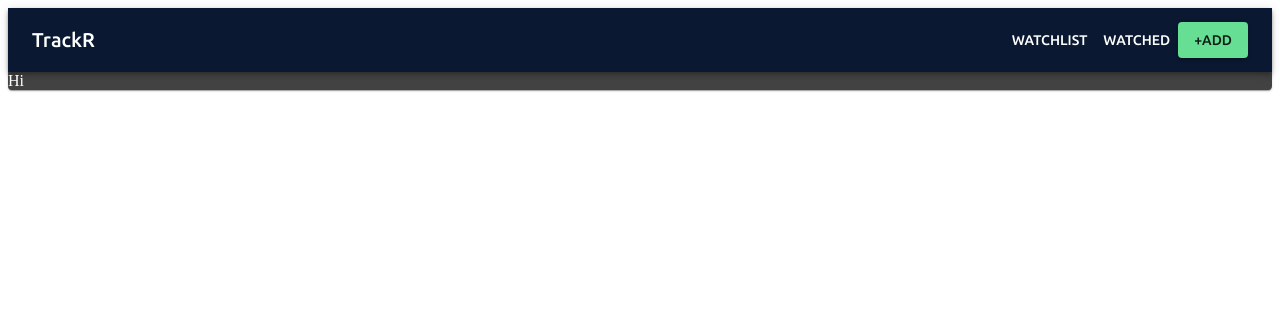
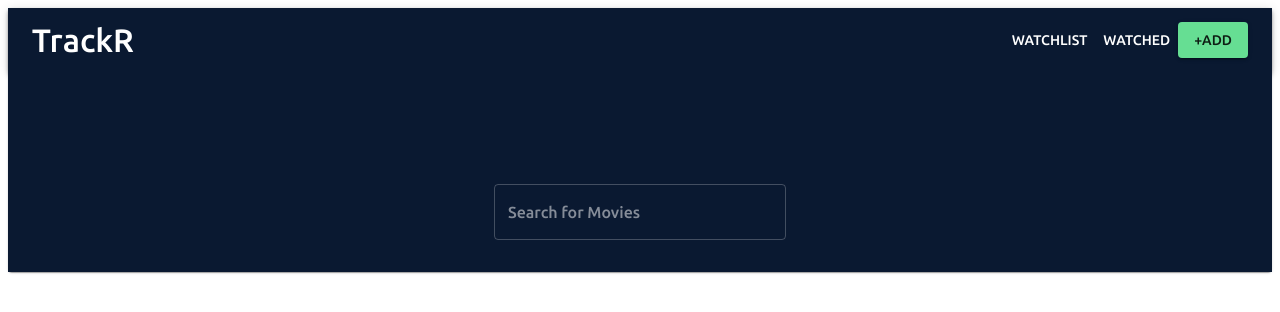
Before and after one commit to AmitrajitDas/TrackR, a React (Create React App) app: page /add in a window 1280 px wide. Shown: the top 312 px of the page. Built offline with nearby package versions, Linux system fonts and the light colour scheme.

Commit message:
add movies page and searchbar

```diff
--- a/src/App.js
+++ b/src/App.js
@@ -8,7 +8,11 @@ import {
 
 import { BrowserRouter as Router, Switch, Route, Link } from 'react-router-dom'
 
+// components
 import Navbar from './components/Navbar/Navbar'
+
+// screens
+import Add from './screens/Add/Add'
 
 const App = () => {
   const theme = responsiveFontSizes(
@@ -26,6 +30,7 @@ const App = () => {
         primary: { main: '#0A1931' },
         secondary: { main: '#66DE93' },
         alternate: { main: '#161616' },
+        body: { main: '#043359' },
       },
     })
   )
@@ -34,8 +39,12 @@ const App = () => {
     <>
       <MuiThemeProvider theme={theme}>
         <Paper>
-          <Navbar />
-          <Router>Hi</Router>
+          <Router>
+            <Navbar />
+            <Switch>
+              <Route path='/add' component={Add} />
+            </Switch>
+          </Router>
         </Paper>
       </MuiThemeProvider>
     </>
--- a/src/components/Navbar/Navbar.js
+++ b/src/components/Navbar/Navbar.js
@@ -1,5 +1,4 @@
-import React from 'react'
-
+import { Link } from 'react-router-dom'
 import {
   AppBar,
   Toolbar,
@@ -7,7 +6,6 @@ import {
   Button,
   IconButton,
 } from '@material-ui/core'
-import MenuIcon from '@material-ui/icons/Menu'
 
 import { useStyles } from './styles'
 
@@ -15,17 +13,19 @@ const Navbar = () => {
   const classes = useStyles()
 
   return (
-    <div>
+    <div className={classes.root}>
       <AppBar position='static'>
         <Toolbar>
-          <Typography variant='h6' className={classes.title}>
+          <Typography variant='h4' className={classes.title}>
             TrackR
           </Typography>
           <Button color='inherit'>Watchlist</Button>
           <Button color='inherit'>Watched</Button>
-          <Button variant='contained' color='secondary'>
-            +Add
-          </Button>
+          <Link to='/add' className={classes.link}>
+            <Button variant='contained' color='secondary'>
+              +Add
+            </Button>
+          </Link>
         </Toolbar>
       </AppBar>
     </div>
--- a/src/components/Navbar/styles.js
+++ b/src/components/Navbar/styles.js
@@ -8,4 +8,9 @@ export const useStyles = makeStyles((theme) => ({
   title: {
     flexGrow: 1,
   },
+
+  link: {
+    color: theme.palette.alternate.main,
+    textDecoration: 'none',
+  },
 }))
--- /dev/null
+++ b/src/screens/Add/Add.js
@@ -0,0 +1,32 @@
+import { useState } from 'react'
+import { TextField } from '@material-ui/core'
+
+import { useStyles } from './styles'
+
+const Add = () => {
+  const classes = useStyles()
+
+  const [searchTerm, setSearchTerm] = useState('')
+
+  const formHandling = (e) => {
+    e.preventDefault()
+
+    setSearchTerm(e.target.value)
+  }
+
+  return (
+    <div className={classes.wrapper}>
+      <div className={classes.inputWrapper}>
+        <TextField
+          placeholder='Search for Movies'
+          variant='outlined'
+          value={searchTerm}
+          onChange={formHandling}
+          className={classes.search}
+        ></TextField>
+      </div>
+    </div>
+  )
+}
+
+export default Add
--- /dev/null
+++ b/src/screens/Add/styles.js
@@ -0,0 +1,18 @@
+import { makeStyles } from '@material-ui/core/styles'
+
+export const useStyles = makeStyles((theme) => ({
+  wrapper: {
+    backgroundColor: theme.palette.primary.main,
+    padding: '2rem',
+  },
+
+  inputWrapper: {
+    display: 'flex',
+    alignItems: 'center',
+    justifyContent: 'center',
+  },
+
+  search: {
+    marginTop: '5rem',
+  },
+}))
```
